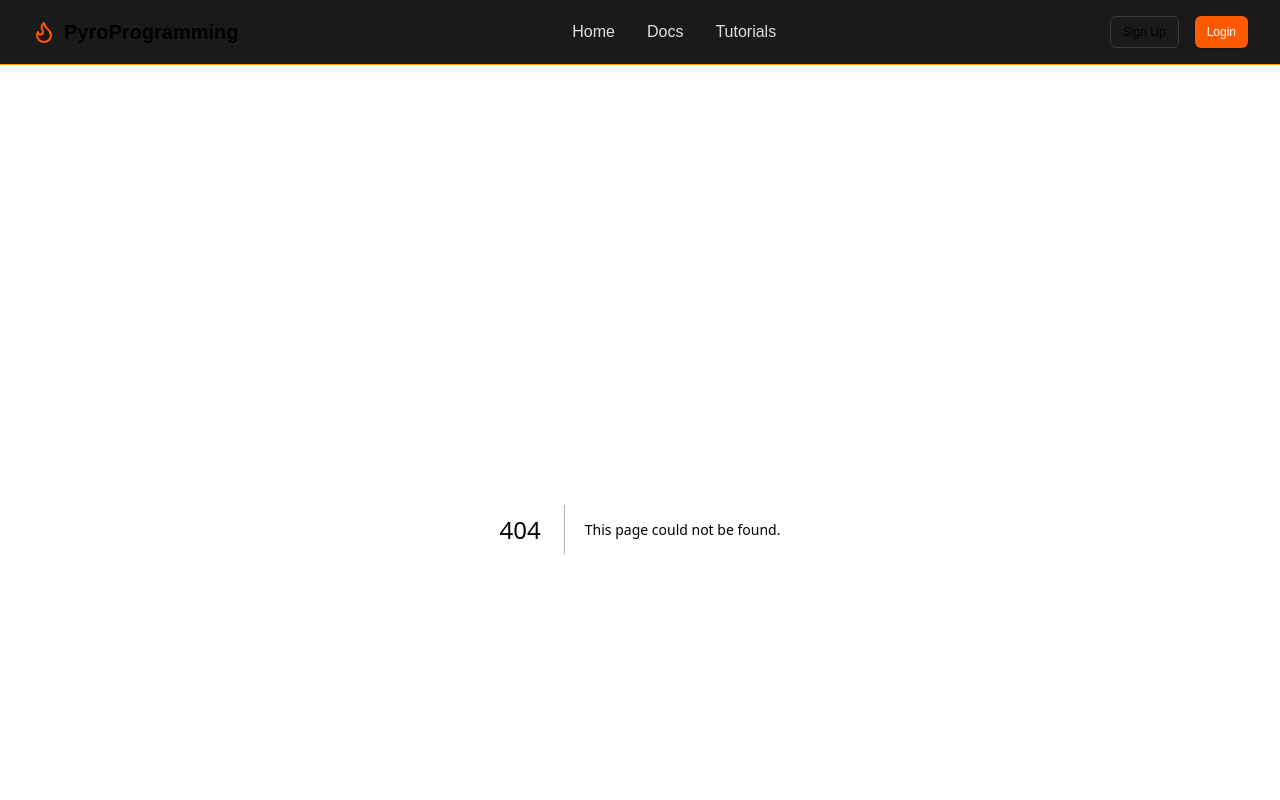
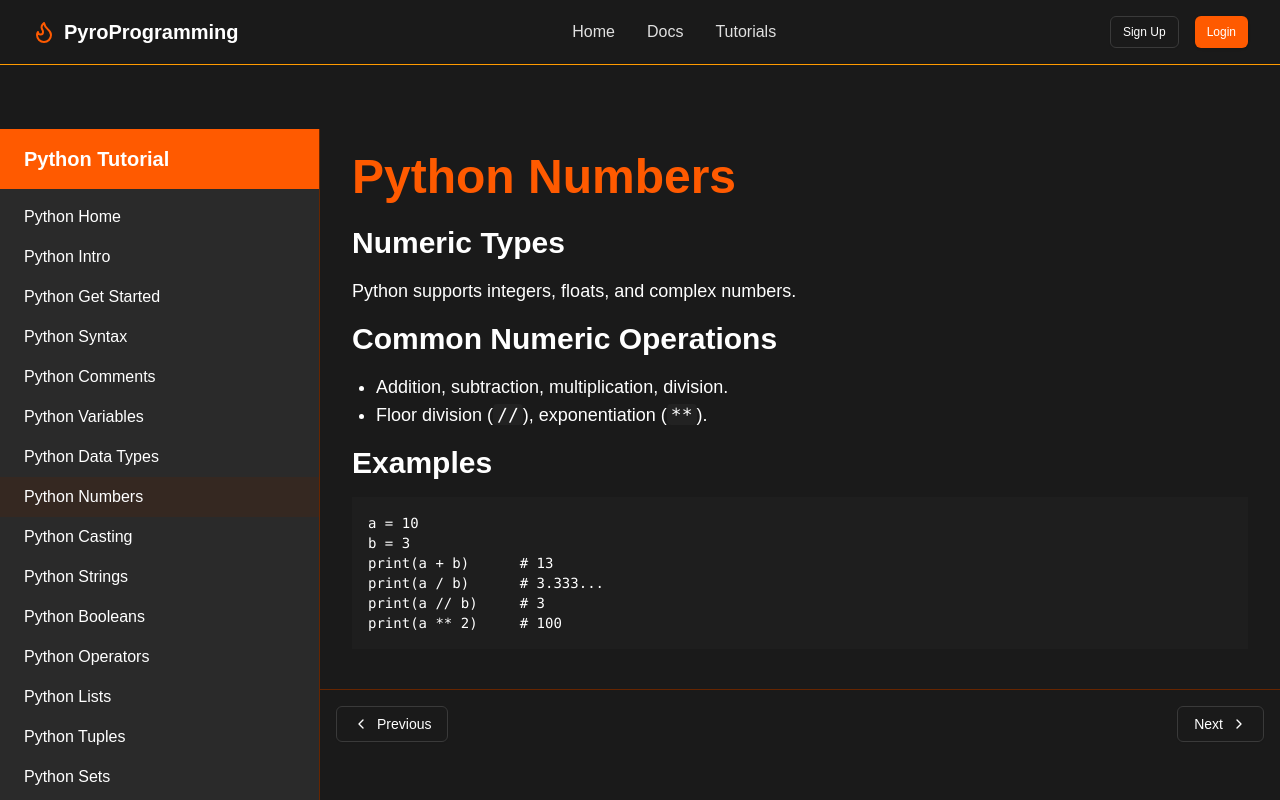
Before and after one commit to 321EZ123/PyroProgramming, a Next.js app: page /tutorials/python/numbers in a window 1280 px wide. Before the commit this address had no page. Shown: the top 800 px of the page. Built offline with nearby package versions, Linux system fonts and the light colour scheme.

Commit message:
Create page.tsx

```diff
--- /dev/null
+++ b/src/app/tutorials/python/numbers/page.tsx
@@ -0,0 +1,27 @@
+"use client";
+
+export default function Page() {
+  return (
+    <div className="max-w-4xl mx-auto">
+      <h1 className="text-5xl font-bold mb-6 text-primary">Python Numbers</h1>
+      <h2 className="text-3xl font-semibold mb-4">Numeric Types</h2>
+      <p className="text-lg mb-4">Python supports integers, floats, and complex numbers.</p>
+      <h2 className="text-3xl font-semibold mb-4">Common Numeric Operations</h2>
+      <ul className="list-disc pl-6 mb-4 text-lg">
+        <li>Addition, subtraction, multiplication, division.</li>
+        <li>
+          Floor division (<code className="bg-card/50 px-1 rounded">//</code>), exponentiation (<code className="bg-card/50 px-1 rounded">**</code>).
+        </li>
+      </ul>
+      <h2 className="text-3xl font-semibold mb-4">Examples</h2>
+      <pre className="bg-[#1E1E1E] p-4 text-white font-mono text-sm mb-4">
+        <code>{`a = 10
+b = 3
+print(a + b)      # 13
+print(a / b)      # 3.333...
+print(a // b)     # 3
+print(a ** 2)     # 100`}</code>
+      </pre>
+    </div>
+  );
+}
```
